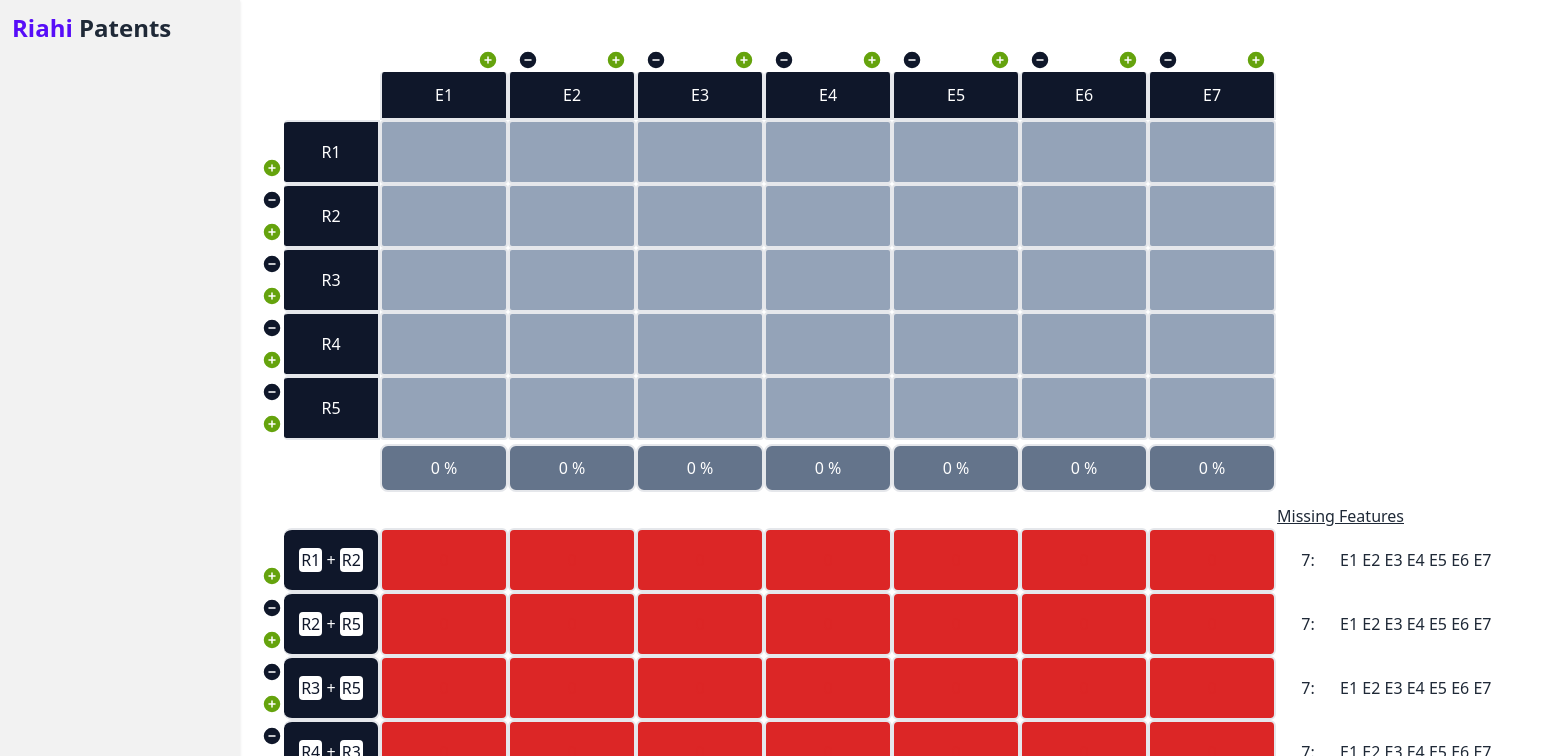
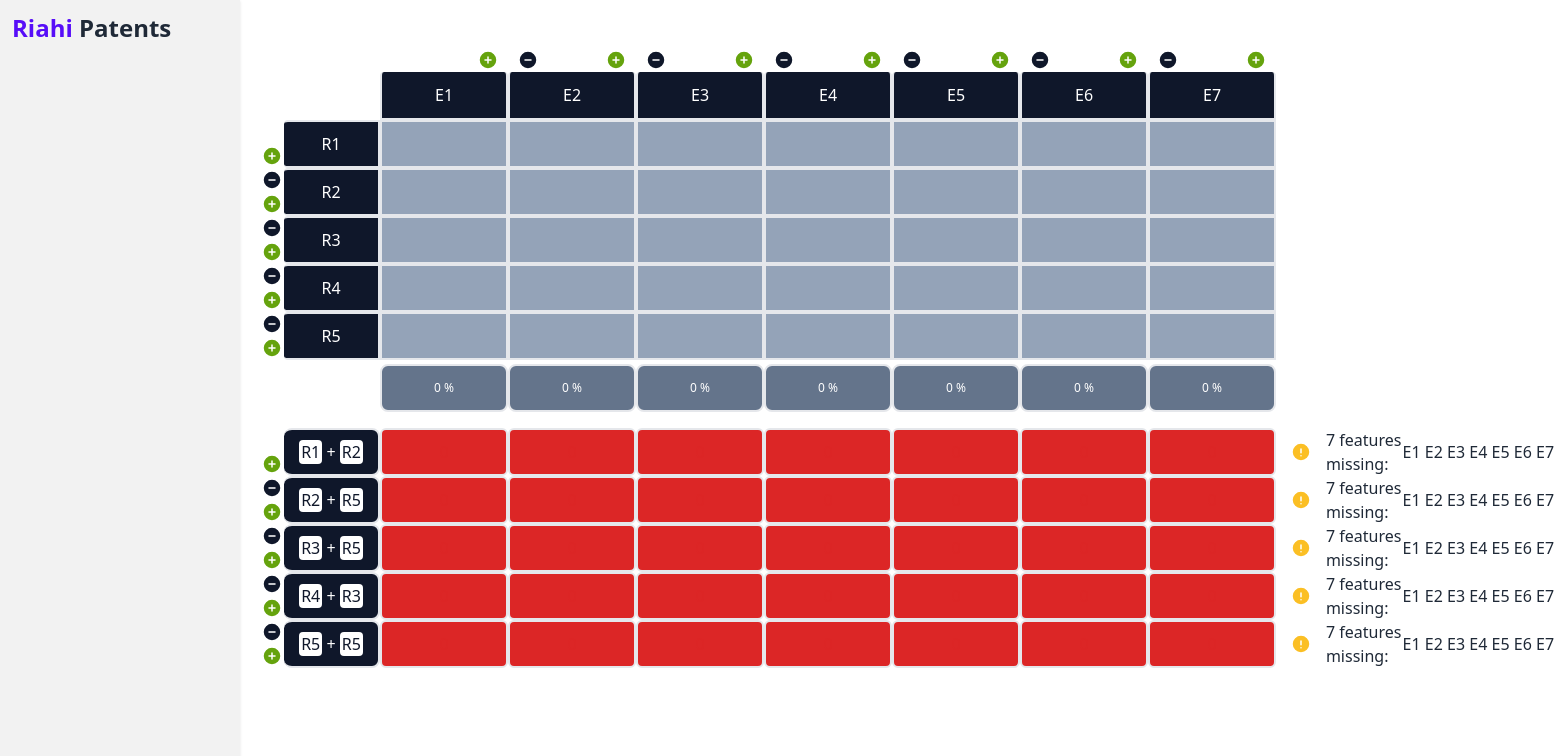
Before and after one commit to ssjkhan/rp-dashboard-tha, a React app: page / in a window 1280 px wide. Shown: the top 756 px of the page, 1558 px wide, since content can reach past the window. Built offline with nearby package versions, Linux system fonts and the light colour scheme.

Commit message:
feat: ui updates

```diff
--- a/src/App.tsx
+++ b/src/App.tsx
@@ -12,10 +12,7 @@ function App() {
           <div className="">
             <DataTable />
           </div>
-          <div className="flex justify-end p-y-0 mt-3 underline">
-            Missing Features
-          </div>
-          <div className="flex">
+          <div className="mt-4 flex">
             <EvalTable />
             <MissingElements />
           </div>
--- a/src/features/data-table/DataCell.tsx
+++ b/src/features/data-table/DataCell.tsx
@@ -25,7 +25,7 @@ function DataCell(props: DataCellProps) {
 
   // Variable tailwind styling
   const cellClass =
-    "w-16 h-8 lg:w-32 lg:h-16 place-content-center flex items-center text-center border-2 rounded";
+    "w-16 h-6 lg:w-32 lg:h-12 place-content-center flex items-center text-center border-2 ";
   const colorClass = (data: number) => {
     if (data === 1) return " bg-slate-700 text-white";
     return " bg-slate-400";
--- a/src/features/data-table/HeaderCell.tsx
+++ b/src/features/data-table/HeaderCell.tsx
@@ -52,7 +52,7 @@ function HeaderCell(props: HeaderCellProps) {
             </div>
           </div>
         )}
-      <div className="w-16 lg:w-32 h-6 lg:h-12 flex place-content-center items-center text-center text-center text-white bg-slate-900 border-x-2 border-b-2 rounded-t">
+      <div className="w-16 lg:w-32 h-6 lg:h-12 flex place-content-center items-center text-center text-center text-white bg-slate-900 border-x-2 border-b-2 rounded-t text-sm lg:text-base">
         <div>
           E{index + 1}
         </div>
--- a/src/features/data-table/PercentCell.tsx
+++ b/src/features/data-table/PercentCell.tsx
@@ -5,8 +5,7 @@ type PercentCellPropsType = {
 function PercentCell(props: PercentCellPropsType) {
   const { val } = props;
   return (
-    <div className="w-16 lg:w-32 h-6 lg:h-12 place-content-center flex items-center text-center text-white bg-slate-500 rounded-lg border-2
-     ">
+    <div className="w-16 lg:w-32 h-6 lg:h-12 place-content-center flex items-center text-center text-white bg-slate-500 rounded-lg border-2 text-xs lg:text-basis ">
       {val} %
     </div>
   );
--- a/src/features/data-table/RowLabel.tsx
+++ b/src/features/data-table/RowLabel.tsx
@@ -30,7 +30,9 @@ function RowLabel(props: RowLabelProps) {
   return (
     <div>
       <div className="h-4 lg:h-6">&nbsp;</div>
-      <div className="bg-transparent w-16 h-6 lg:w-24 lg:h-12">&nbsp;</div>
+      <div className="bg-transparent w-16 h-6 lg:w-24 lg:h-12 text-sm lg:text-base">
+        &nbsp;
+      </div>
 
       {labelArr.map((_, index: number) => {
         const isFirst = index === 0;
@@ -39,9 +41,9 @@ function RowLabel(props: RowLabelProps) {
           <div className="flex" key={`label-dataRow-${index}`}>
             {isFirst
               ? (
-                <div className="flex items-end h-8 lg:h-16 ">
+                <div className="flex items-end h-6 lg:h-12 ">
                   <div
-                    className="text-white lg:py-1 "
+                    className="text-white "
                     onClick={() => handleAddBtnClick(index)}
                   >
                     <AddBtn />
@@ -52,13 +54,13 @@ function RowLabel(props: RowLabelProps) {
                 <>
                   <div className="flex-col justify-between">
                     <div
-                      className="text-white lg:py-1"
+                      className="text-white"
                       onClick={() => handleRemoveBtnClick(index)}
                     >
                       <RemoveBtn />
                     </div>
                     <div
-                      className="text-white lg:py-1"
+                      className="text-white"
                       onClick={() => handleAddBtnClick(index)}
                     >
                       <AddBtn />
@@ -66,7 +68,7 @@ function RowLabel(props: RowLabelProps) {
                   </div>
                 </>
               )}
-            <div className="w-16 h-8 lg:w-24 lg:h-16 border-y-2 border-r-2 flex place-content-center items-center bg-slate-900 text-white rounded-l">
+            <div className="w-16 h-6 lg:w-24 lg:h-12 border-y-2 border-r-2 flex place-content-center items-center bg-slate-900 text-white rounded-l text-sm lg:text-base">
               {`R${index + 1}`}
             </div>
           </div>
--- a/src/features/eval-table/EvalRow.tsx
+++ b/src/features/eval-table/EvalRow.tsx
@@ -29,7 +29,7 @@ function EvalRow(props: EvalRowType) {
           console.log(e);
         }
         var className =
-          "w-16 h-8 lg:w-32 lg:h-16 place-content-center flex items-center text-center border-2 rounded-md ";
+          "w-16 h-6 lg:w-32 lg:h-12 place-content-center flex items-center text-center border-2 rounded-md ";
 
         if (sum === 2) {
           className += " bg-lime-500 text-white";
--- a/src/features/eval-table/RowLabel.tsx
+++ b/src/features/eval-table/RowLabel.tsx
@@ -42,13 +42,13 @@ function RowLabel(props: RowLabelPropsType) {
             return (
               <div
                 key={`evalTable-rowLable-${index}`}
-                className="flex h-8 lg:h-16"
+                className="flex h-6 lg:h-12"
               >
                 {isFirst
                   ? (
                     <div className="flex">
                       <div
-                        className="text-white flex items-end lg:py-1"
+                        className="text-white flex items-end "
                         onClick={() => handleAddBtnClick(index)}
                       >
                         <AddBtn />
@@ -58,13 +58,13 @@ function RowLabel(props: RowLabelPropsType) {
                   : (
                     <div className="text-white flex-col justify-between">
                       <div
-                        className="text-white lg:py-1"
+                        className="text-white"
                         onClick={() => handleDelBtnClick(index)}
                       >
                         <RemoveBtn />
                       </div>
                       <div
-                        className="text-white lg:py-1"
+                        className="text-white"
                         onClick={() => handleAddBtnClick(index)}
                       >
                         <AddBtn />
@@ -73,7 +73,7 @@ function RowLabel(props: RowLabelPropsType) {
                   )}
                 <div
                   key={`evalRowLabel-${index}`}
-                  className="w-16 h-8 lg:w-24 lg:h-16 border-y-2 border-r-2 flex place-content-center items-center bg-slate-900 text-white rounded-lg"
+                  className="w-16 h-6 lg:w-24 lg:h-12 border-y-2 border-r-2 flex place-content-center items-center bg-slate-900 text-white rounded-lg"
                 >
                   <EvalOperand evalIndex={index} position={1} />
                   <div>&nbsp;+&nbsp;</div>
--- a/src/features/missing-elements/MissingElementCell.tsx
+++ b/src/features/missing-elements/MissingElementCell.tsx
@@ -10,7 +10,7 @@ function MissingElCell(props: MissingElCellPropsType) {
     <div className="flex">
       {isComplete
         ? (
-          <div className="w-8 h-8 lg:w-16 lg:h-16 flex items-center justify-center">
+          <div className="w-8 h-6 lg:w-16 lg:h-12 flex items-center justify-center">
             <svg
               xmlns="http://www.w3.org/2000/svg"
               fill="none"
@@ -29,10 +29,25 @@ function MissingElCell(props: MissingElCellPropsType) {
         )
         : (
           <>
-            <div className="w-8 h-8 lg:w-16 lg:h-16 flex items-center justify-center">
-              {elList.length}:
+            <div className="w-8 h-6 lg:w-16 lg:h-12 flex items-center justify-center">
+              <svg
+                xmlns="http://www.w3.org/2000/svg"
+                fill="none"
+                viewBox="0 0 24 24"
+                strokeWidth="1.5"
+                stroke="currentColor"
+                className="w-6 h-6 fill-amber-400 text-white "
+              >
+                <path
+                  strokeLinecap="round"
+                  strokeLinejoin="round"
+                  d="M12 9v3.75m9-.75a9 9 0 11-18 0 9 9 0 0118 0zm-9 3.75h.008v.008H12v-.008z"
+                />
+              </svg>
             </div>
-            <div className="w-auto h-8 lg:w-16 lg:h-16 flex items-center justify-start">
+            <div className="w-auto h-6 lg:w-auto lg:h-12 flex items-center justify-start">
+              {elList.length} feature{elList.length > 1 ? <>s</> : null}{" "}
+              missing:
               {elList.map((el: number) => {
                 return <span key={`missingEl-${el}`}>E{el + 1}&nbsp;</span>;
               })}
```
